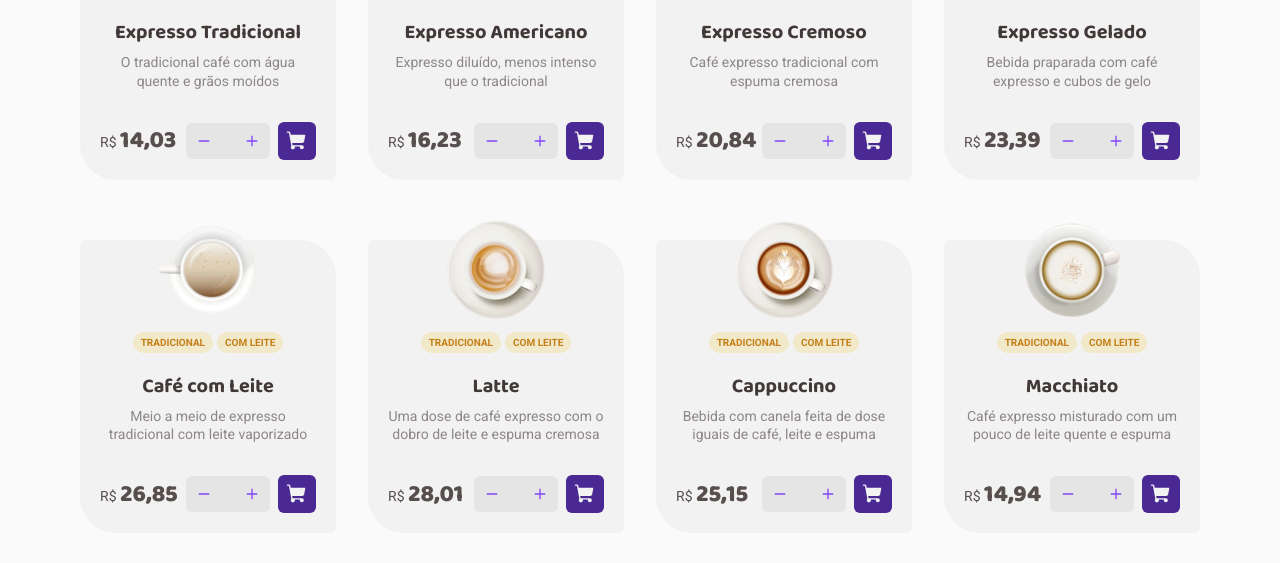
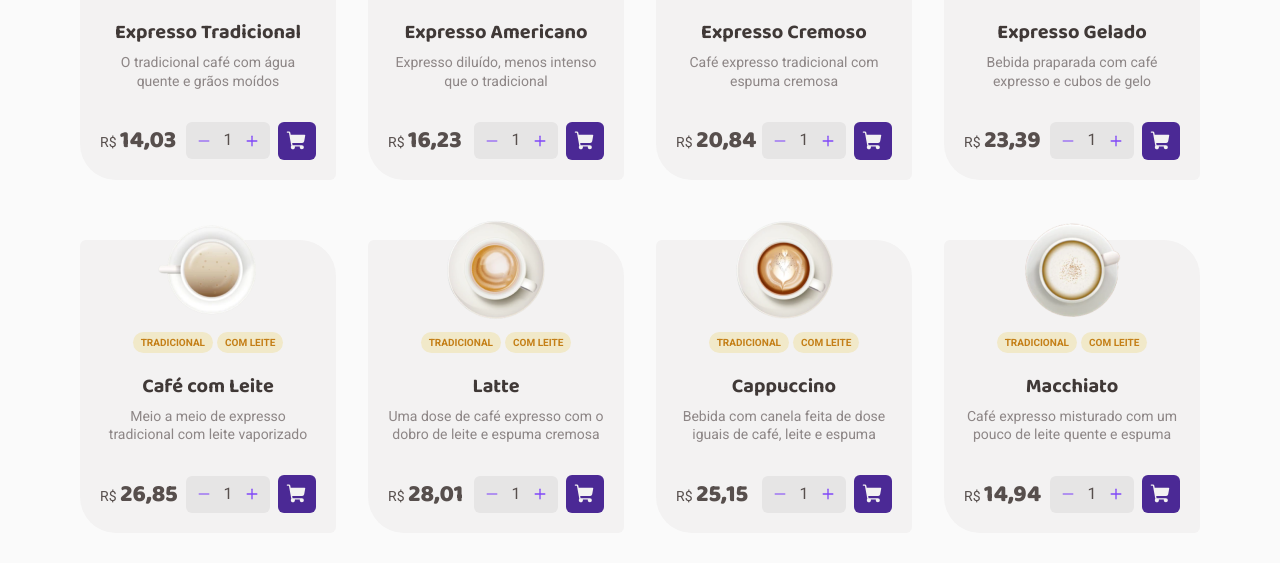
Before and after one commit to luiz21goncalves/ignite-coffee-delivery, a React (Vite) app: page / in a window 1280 px wide. Shown: the part 1145-1708 px from the top of the page. Built offline with nearby package versions, Linux system fonts and the light colour scheme.

Commit message:
refactor: move counter & card buttom to coffee card action component

```diff
--- a/src/page/Home/components/CardButton/index.tsx
+++ /dev/null
@@ -1,27 +0,0 @@
-import { ShoppingCart } from 'phosphor-react'
-
-import { useCart } from '../../../../context/CartContext'
-import { useCounter } from '../../../../context/CounterContext'
-
-import * as S from './styles'
-
-type CardButtonProps = {
-  coffeeId: number
-}
-
-export function CardButton(props: CardButtonProps) {
-  const { coffeeId } = props
-
-  const { amount } = useCounter()
-  const { addProductToCart } = useCart()
-
-  function handleAddProductToCart() {
-    addProductToCart({ id: coffeeId, quantity: amount })
-  }
-
-  return (
-    <S.CoffeeCardButton type="button" onClick={handleAddProductToCart}>
-      <ShoppingCart weight="fill" size={22} />
-    </S.CoffeeCardButton>
-  )
-}
--- a/src/page/Home/components/CoffeeCard/index.tsx
+++ b/src/page/Home/components/CoffeeCard/index.tsx
@@ -1,7 +1,6 @@
-import { Counter } from '../../../../components/Counter'
 import { CounterContextProvider } from '../../../../context/CounterContext'
 import { formatMonetary } from '../../../../utils'
-import { CardButton } from '../CardButton'
+import { CoffeeCardAction } from '../CoffeeCardAction'
 
 import * as S from './styles'
 
@@ -45,11 +44,7 @@ export function CoffeeCard(props: CoffeeCardProps) {
         </S.CoffeeCardPrice>
 
         <CounterContextProvider>
-          <div>
-            <Counter />
-
-            <CardButton coffeeId={coffee.id} />
-          </div>
+          <CoffeeCardAction coffeeId={coffee.id} />
         </CounterContextProvider>
       </S.CoffeeCardFooter>
     </S.CoffeeCardContainer>
--- /dev/null
+++ b/src/page/Home/components/CoffeeCardAction/index.tsx
@@ -0,0 +1,32 @@
+import { ShoppingCart } from 'phosphor-react'
+
+import { Counter } from '../../../../components/Counter'
+import { useCart } from '../../../../context/CartContext'
+import { useCounter } from '../../../../context/CounterContext'
+
+import * as S from './styles'
+
+type CoffeeCardActionProps = {
+  coffeeId: number
+}
+
+export function CoffeeCardAction(props: CoffeeCardActionProps) {
+  const { coffeeId } = props
+
+  const { amount, decrease, increase } = useCounter()
+  const { addProductToCart } = useCart()
+
+  function handleAddProductToCart() {
+    addProductToCart({ id: coffeeId, quantity: amount })
+  }
+
+  return (
+    <div>
+      <Counter amount={amount} onIncrease={increase} onDecrease={decrease} />
+
+      <S.CoffeeCardButton type="button" onClick={handleAddProductToCart}>
+        <ShoppingCart weight="fill" size={22} />
+      </S.CoffeeCardButton>
+    </div>
+  )
+}
```
Also changed, not shown: src/page/Home/components/CoffeeCardAction/styles.ts (renamed from src/page/Home/components/CardButton/styles.ts).
